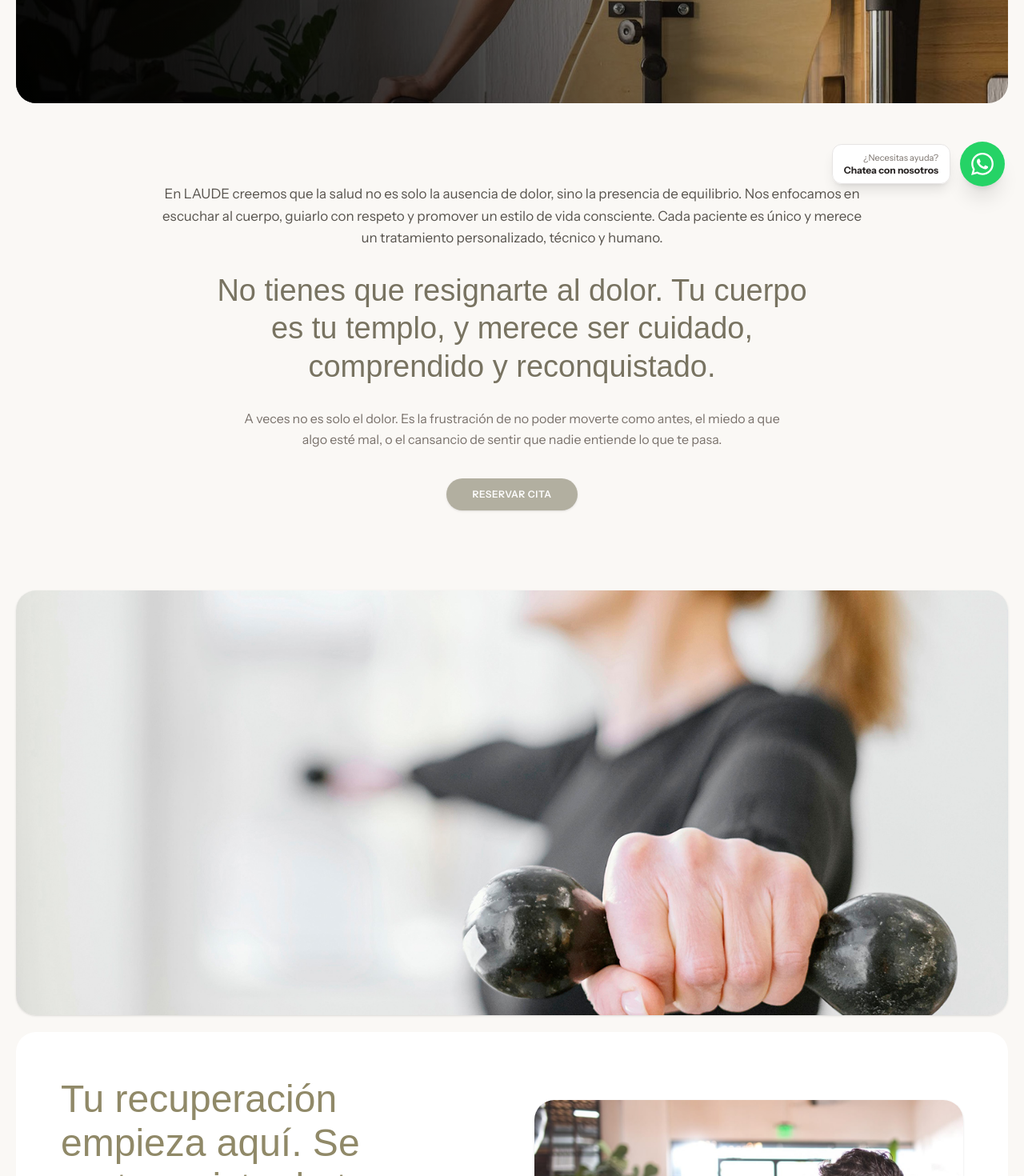
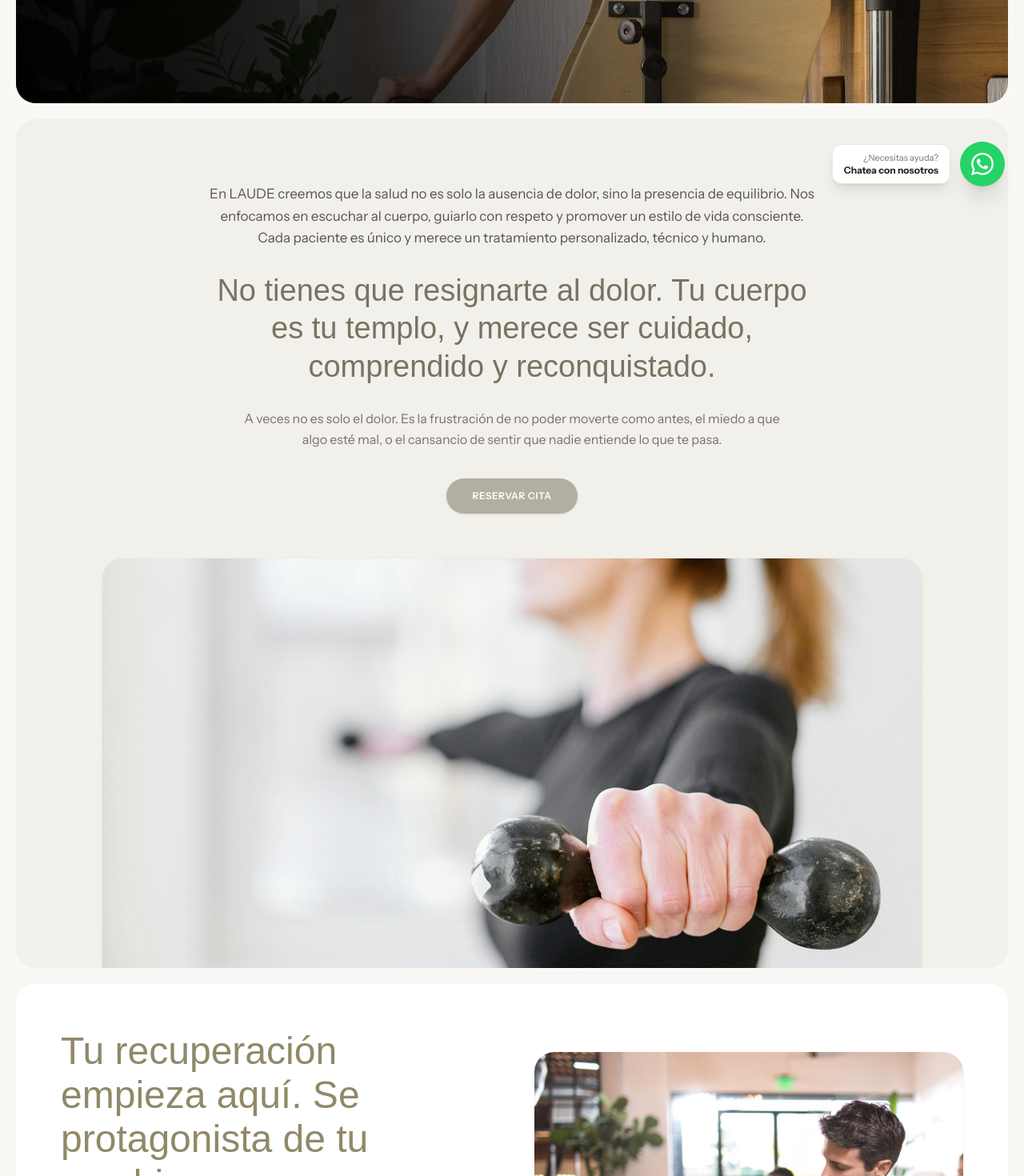
Before and after one commit to AlvaroDesigns/laude, a Next.js app: page /servicios/fisioterapia in a window 1280 px wide. Shown: the part 543-2013 px from the top of the page at 80% size. Built offline with nearby package versions, Linux system fonts and the light colour scheme; a web font is replaced by a local one.

Commit message:
fix(servicios): unify intro section in styled island card with contained photo

```diff
--- a/src/app/servicios/[slug]/page.tsx
+++ b/src/app/servicios/[slug]/page.tsx
@@ -45,7 +45,7 @@ interface ServiceConfig {
   introP1: string;
   introHeadline: string;
   introP2: string;
-  introImage: string;
+  introImage?: string;
   twoColTitle: string;
   twoColIntro: string;
   twoColItems: string[];
@@ -153,7 +153,6 @@ const SERVICE_CONFIGS: Record<string, ServiceConfig> = {
     introP1: "¿Crees que el pilates es solo para mujeres, personas mayores o para “hacer algo suave”? ¿Te imaginas una clase lenta y aburrida?",
     introHeadline: "En LAUDE rompemos con todos esos mitos.",
     introP2: "Nuestro enfoque de pilates mantiene la esencia del método original, pero lo llevamos a un nivel más activo, desafiante y funcional. Te enseñamos a moverte con consciencia, ganar fuerza real y prevenir lesiones.",
-    introImage: "/images/pilates_suelo.jpg",
     twoColTitle: "Pilates con intención: guiado, consciente y adaptado a ti.",
     twoColIntro: "Aquí no vienes a “hacer Pilates general”, vienes a entrenar desde el control, entender tu postura y ganar fuerza:",
     twoColItems: [
@@ -211,7 +210,6 @@ const SERVICE_CONFIGS: Record<string, ServiceConfig> = {
     introP1: "¿Has visto esas camas con torre, muelles y correas que parecen de otro planeta? Eso es el Reformer, y lo utilizamos con un propósito claro: ayudarte a moverte mejor, con más control, fuerza y sin dolor.",
     introHeadline: "Una forma inteligente y respetuosa de fortalecer tu cuerpo.",
     introP2: "Nuestro Pilates con máquinas combina lo mejor de la terapia y el entrenamiento funcional. Trabajamos en grupos reducidos de máximo 4 personas para que cada sesión mantenga su esencia personalizada, pero con la energía del grupo.",
-    introImage: "/images/pialtes_maquinas_de_todo-min.jpg",
     twoColTitle: "¿Qué equipamiento usamos?",
     twoColIntro: "Cada máquina permite adaptar el nivel de exigencia y progresión ya que cuenta con muelles de resistencia:",
     twoColItems: [
@@ -358,10 +356,17 @@ export default async function ServiceDetailPage({
         </div>
       </section>
 
-      {/* 2. INTRO QUOTE & CTA SECTION */}
+      {/* 2. UNIFIED INTRO QUOTE, CTA & CONTAINED PHOTO ISLAND (Matching fisiolaude.com) */}
       <ScrollReveal>
-        <section className="py-12 sm:py-16 md:py-20 px-4 sm:px-6 max-w-5xl mx-auto text-center space-y-7">
-          <p className="text-stone-600 text-sm sm:text-base md:text-[17px] font-light leading-relaxed max-w-4xl mx-auto">
+        <section
+          className={`mx-4 sm:mx-5 rounded-[25px] overflow-hidden pt-12 sm:pt-16 md:pt-20 px-4 sm:px-8 text-center ${
+            config.introImage ? "pb-0" : "pb-12 sm:pb-16"
+          }`}
+          style={{ backgroundColor: "rgba(226, 224, 215, 0.34)" }}
+        >
+          {/* Text and Button Container */}
+          <div className="max-w-4xl mx-auto space-y-6 sm:space-y-7">
+            <p className="text-stone-600 text-sm sm:text-base md:text-[17px] font-light leading-relaxed max-w-3xl mx-auto">
               {config.introP1}
             </p>
 
@@ -376,23 +381,26 @@ export default async function ServiceDetailPage({
             <div className="pt-2">
               <Link
                 href="/reservas"
-              className="inline-block bg-[#B2AFA0] hover:bg-[#9E9B8D] text-white px-8 py-3 rounded-full text-xs uppercase tracking-wider font-semibold shadow-sm transition-all hover:scale-105"
+                className="inline-block bg-[#B2AFA0] hover:bg-[#9E9B8D] text-white px-8 py-3.5 rounded-full text-xs uppercase tracking-wider font-semibold shadow-sm transition-all hover:scale-105"
               >
                 Reservar cita
               </Link>
             </div>
-        </section>
-      </ScrollReveal>
+          </div>
 
-      {/* 3. PHOTO BANNER */}
-      <ScrollReveal>
-        <section className="mx-4 sm:mx-5 rounded-[25px] overflow-hidden relative aspect-[16/9] sm:aspect-[21/9] shadow-sm">
+          {/* Centered Contained Image (NOT 100% width, resting at card bottom with rounded top corners) */}
+          {config.introImage && (
+            <div className="mt-10 sm:mt-14 max-w-4xl lg:max-w-5xl mx-auto">
+              <div className="relative aspect-[16/9] sm:aspect-[2/1] rounded-t-[20px] sm:rounded-t-[25px] overflow-hidden shadow-sm">
                 <Image
                   src={config.introImage}
                   alt={config.heroTitle}
                   fill
                   className="object-cover object-center"
                 />
+              </div>
+            </div>
+          )}
         </section>
       </ScrollReveal>
 
```
Lines whose indentation alone changed are shown as unchanged.
